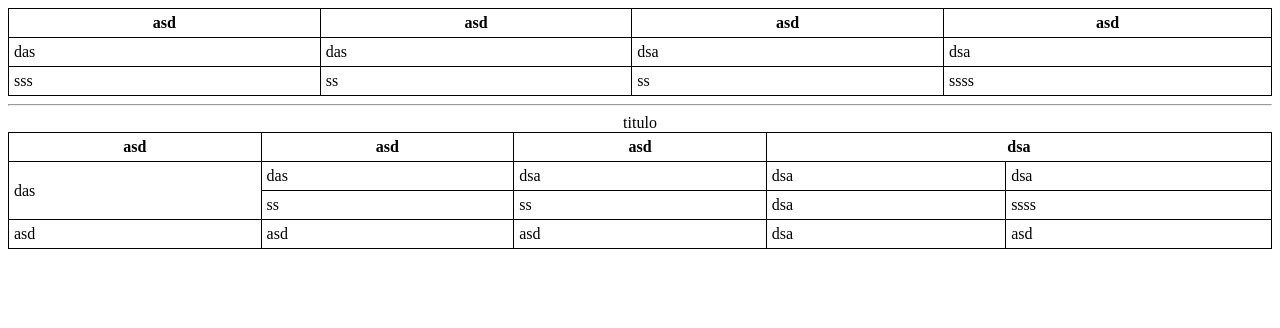
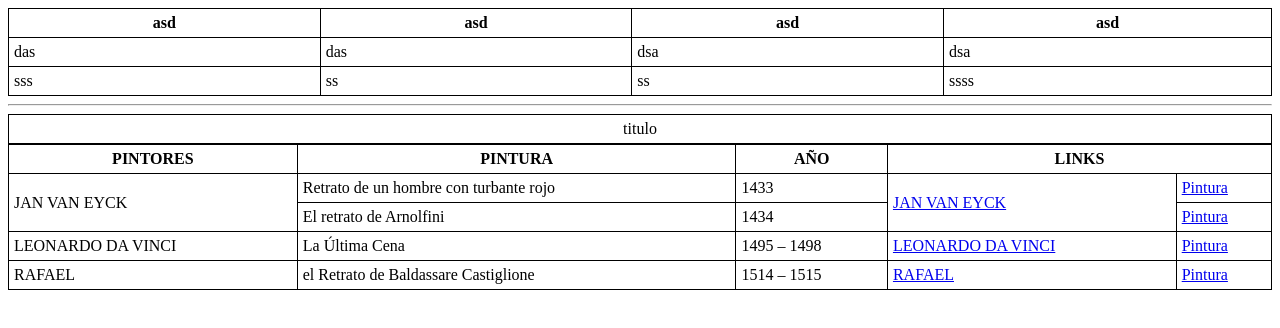
Before and after one commit to NicolasRobles98/utn-labcomII-practices, a plain HTML site: page U02P02/index.html in a window 1280 px wide. Drawn offline with Linux system fonts and the light colour scheme.

Commit message:
subo los dos cuadros

```diff
--- a/U02P02/index.html
+++ b/U02P02/index.html
@@ -6,7 +6,8 @@
     <style>
         table,
         td,
-        th {
+        th,
+        caption {
         border: 1px solid black;
         border-collapse: collapse;
         padding: 5px;
@@ -51,34 +52,47 @@
     <div>
         <table>
             <caption>titulo</caption>
+            <tbody>
                 <tr>
-                <th>asd</th>
-                <th>asd</th>
-                <th>asd</th>
-                <th colspan="2">dsa</th>
+                    <th>PINTORES</th>
+                    <th>PINTURA</th>
+                    <th>AÑO</th>
+                    <th colspan="2">LINKS</th>
                 </tr>
 
+                <!-- JAN VAN EYCK -->
+
                 <tr>
-                <td rowspan="2">das</td>
-                <td>das</td>
-                <td>dsa</td>
-                <td>dsa</td>
-                <td>dsa</td>
+                    <td rowspan="2">JAN VAN EYCK</td>
+                    <td>Retrato de un hombre con turbante rojo</td>
+                    <td>1433</td>
+                    <td rowspan="2"><a href="https://es.wikipedia.org/wiki/Jan_van_Eyck" target="_blank">JAN VAN EYCK</a></td>
+                    <td><a href="https://es.wikipedia.org/wiki/Retrato_de_hombre_con_turbante" target="_blank">Pintura</a></td>
                 </tr>
                 <tr>
-                <td>ss</td>
-                <td>ss</td>
-                <td>dsa</td>
-                <td>ssss</td>
+                    <td>El retrato de Arnolfini</td>
+                    <td>1434</td>
+                    <td><a href="https://es.wikipedia.org/wiki/Retrato_de_Giovanni_Arnolfini_y_su_esposa">Pintura</a></td>
                 </tr>
 
+                <!-- LEONARDO DA VINCI -->
                 <tr>
-                <td>asd</td>
-                <td>asd</td>
-                <td>asd</td>
-                <td>dsa</td>
-                <td>asd</td>
+                    <td>LEONARDO DA VINCI</td>
+                    <td>La Última Cena</td>
+                    <td>1495 – 1498</td>
+                    <td><a href="https://es.wikipedia.org/wiki/Leonardo_da_Vinci" target="_blank">LEONARDO DA VINCI</a></td>
+                    <td><a href="https://es.wikipedia.org/wiki/La_%C3%BAltima_cena_(Leonardo_da_Vinci)" target="_blank">Pintura</a></td>
                 </tr>
+
+                <!-- RAFAEL -->
+                <tr>
+                    <td>RAFAEL</td>
+                    <td>el Retrato de Baldassare Castiglione</td>
+                    <td>1514 – 1515</td>
+                    <td><a href="https://es.wikipedia.org/wiki/Rafael_Sanzio" target="_blank">RAFAEL</a></td>
+                    <td><a href="https://es.wikipedia.org/wiki/Retrato_de_Baltasar_Castiglione" target="_blank">Pintura</a></td>
+                </tr>
+            </tbody>
 
 
 
```
Lines whose indentation alone changed are shown as unchanged.
